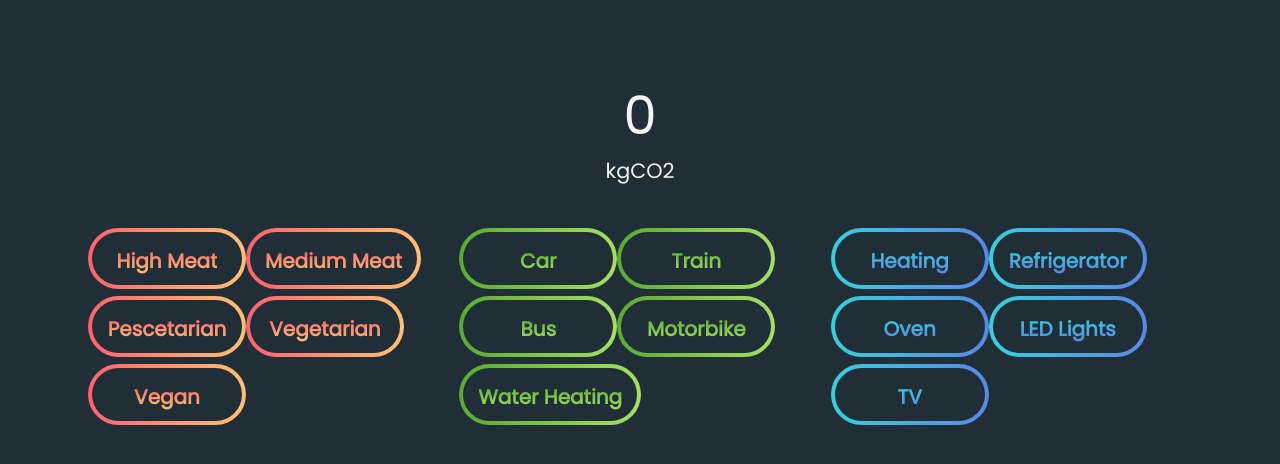
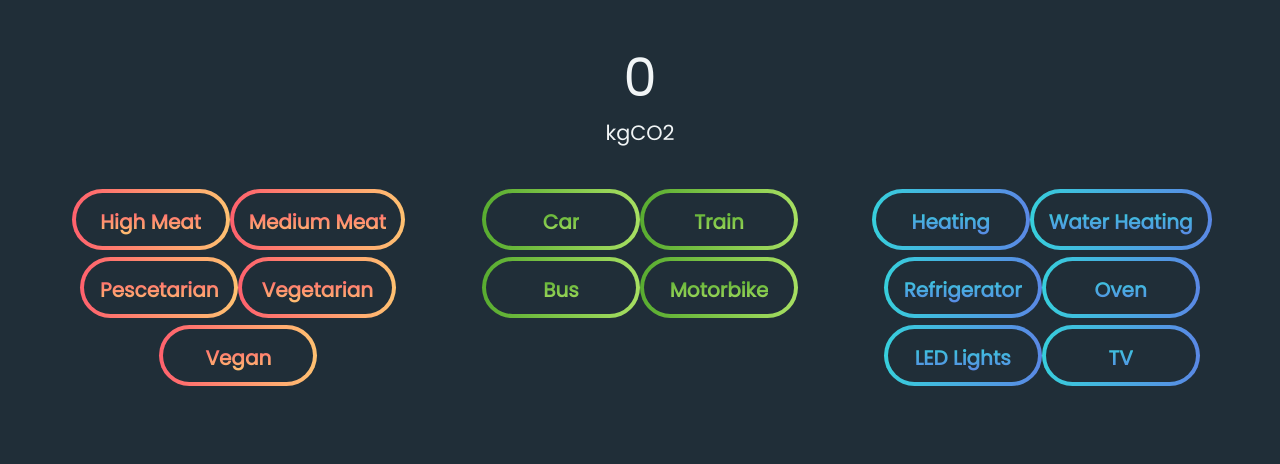
Before and after one commit to cmalcantara/CO2-calculator, a plain HTML site: page index.html in a window 1280 px wide. Shown: the part 202-666 px from the top of the page. Drawn offline with Linux system fonts and the light colour scheme.

Commit message:
centered buttons

```diff
--- a/main.js
+++ b/main.js
@@ -83,7 +83,7 @@ let co2_src = [
     {
         "title": "Water Heating",
         "description": "When you eat meat in every meal",
-        "category": "transport",
+        "category": "lifestyle",
         "kg_CO2": 12.9,
         "state": 0
     },
--- a/style.css
+++ b/style.css
@@ -80,7 +80,8 @@ footer {
 			font-size: 20px;
 		}
 #container{
-	margin: 5em;
+	margin: 0 auto;
+	max-width: 1200px;
 }
 #display {
     text-align: center;
@@ -94,20 +95,22 @@ footer {
 	grid-auto-rows: 100px;
 	grid-template-areas:
 		"foods transports lifestyles";
-	grid-gap: 10px;
+	grid-gap: 5px;
 	margin: auto;
 	justify-content: center;
 }
 
-
 #transports{
 	grid-area: transports;
+	text-align: center;
 }
 #lifestyles{
 	grid-area: lifestyles;
+	text-align: center;
 }
 #foods{
 	grid-area: foods;
+	text-align: center;
 }
 
 @media only screen and (max-width: 600px) {
```
